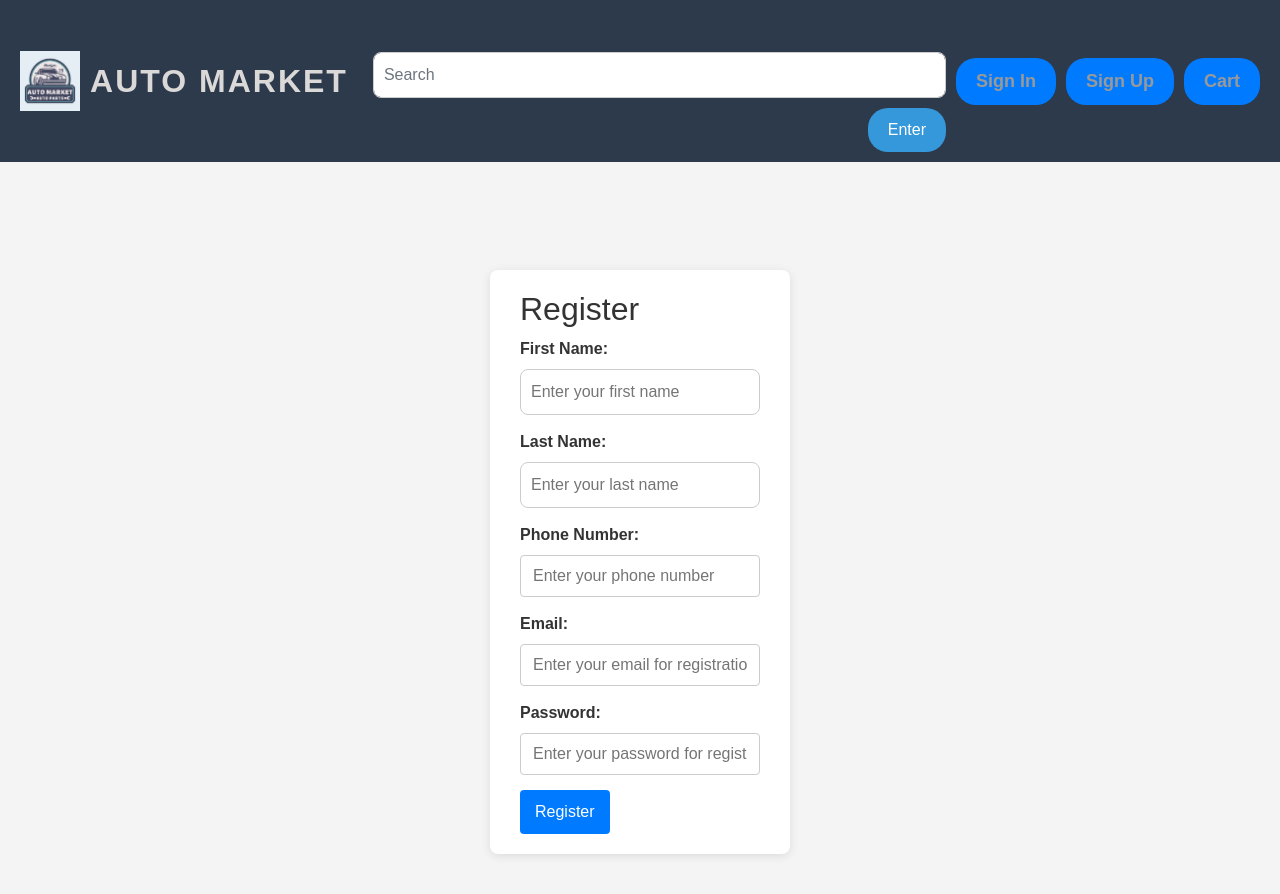
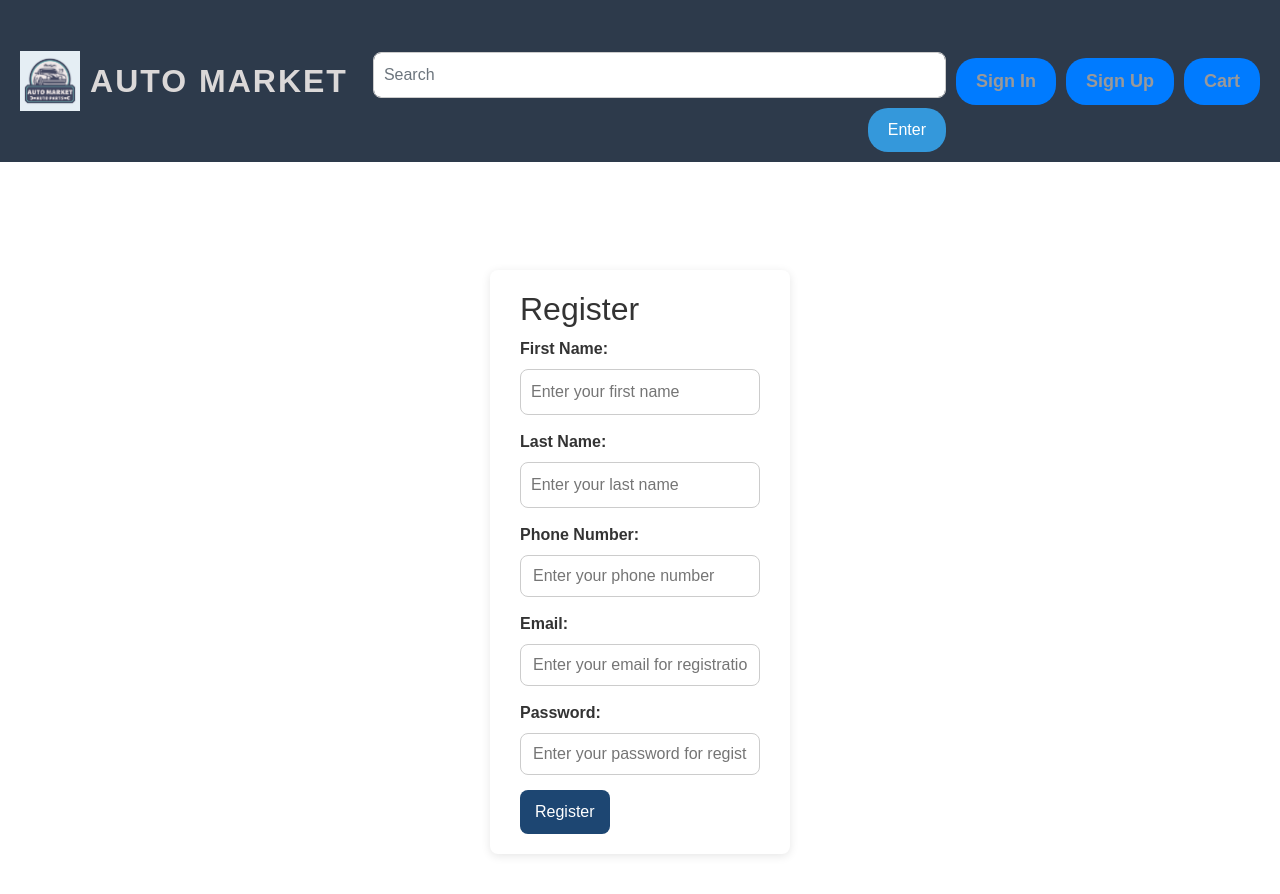
Before and after one commit to WSU-4110/AutoMarket, a React (Create React App) app in the folder firebase-react-app/: page /signup in a window 1280 px wide. Shown: the top 894 px of the page. Built offline with nearby package versions, Linux system fonts and the light colour scheme; no server answers; a small style sheet from the web is missing; the HTML template or start-up script is replaced by a standard one.

Commit message:
Update SignUpPage.css

```diff
--- a/firebase-react-app/src/pages/SignUpPage/SignUpPage.css
+++ b/firebase-react-app/src/pages/SignUpPage/SignUpPage.css
@@ -1,18 +1,29 @@
+:root {
+    --primary-color: #007BFF;
+    --hover-color: #0056b3;
+    --border-color: #ccc;
+    --background-color: #f4f4f4;
+    --input-padding: 8px 12px;
+    --border-radius: 4px;
+    --font-size: 16px;
+}
+
 .signup-container {
     display: flex;
     flex-direction: column;
     align-items: center;
     justify-content: center;
     height: 100vh;
-    background-color: #f4f4f4;
+    background-color: var(--background-color);
 }
 
 .signup-form {
     background-color: #fff;
     padding: 20px 30px;
-    border-radius: 8px;
+    border-radius: var(--border-radius);
     box-shadow: 0 2px 10px rgba(0, 0, 0, 0.1);
-    width: 300px;
+    width: 90%;
+    max-width: 300px; /* Responsive max width */
 }
 
 .input-container {
@@ -27,37 +38,44 @@
 }
 
 .input-container input {
-    padding: 8px 12px;
-    border: 1px solid #ccc;
-    border-radius: 4px;
-    font-size: 16px;
+    padding: var(--input-padding);
+    border: 1px solid var(--border-color);
+    border-radius: var(--border-radius);
+    font-size: var(--font-size);
     transition: border-color 0.2s;
 }
 
 .input-container input:focus {
-    border-color: #007BFF;
+    border-color: var(--primary-color);
     outline: none;
 }
 
 .signup-btn {
-    background-color: #007BFF;
+    background-color: var(--primary-color);
     color: #fff;
     padding: 10px 15px;
     border: none;
-    border-radius: 4px;
+    border-radius: var(--border-radius);
     cursor: pointer;
     transition: background-color 0.2s;
 }
 
 .signup-btn:hover {
-    background-color: #0056b3;
+    background-color: var(--hover-color);
 }
 
 .message {
     margin-top: 20px;
     padding: 10px;
-    border-radius: 4px;
+    border-radius: var(--border-radius);
     background-color: #e7f3ff;
     border: 1px solid #b5daff;
     color: #004a80;
 }
+
+/* Responsive Design Adjustments */
+@media screen and (max-width: 600px) {
+    .signup-form {
+        padding: 15px 20px;
+    }
+}
```
